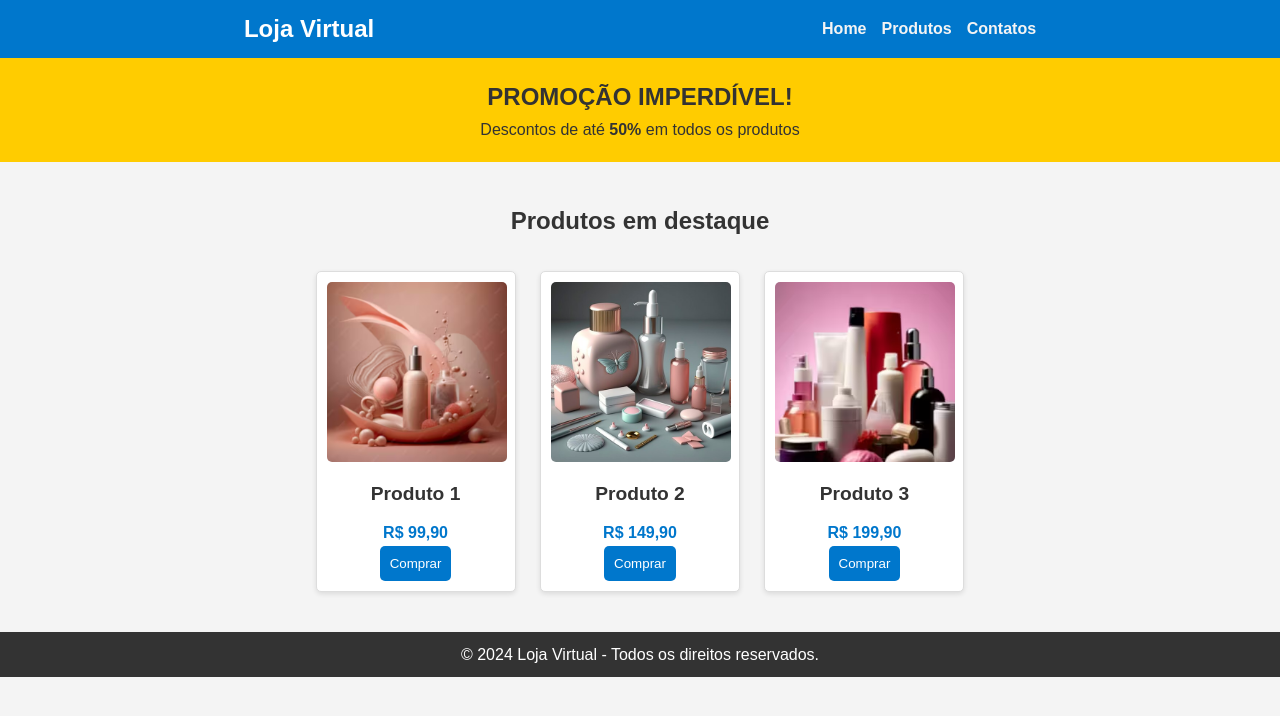
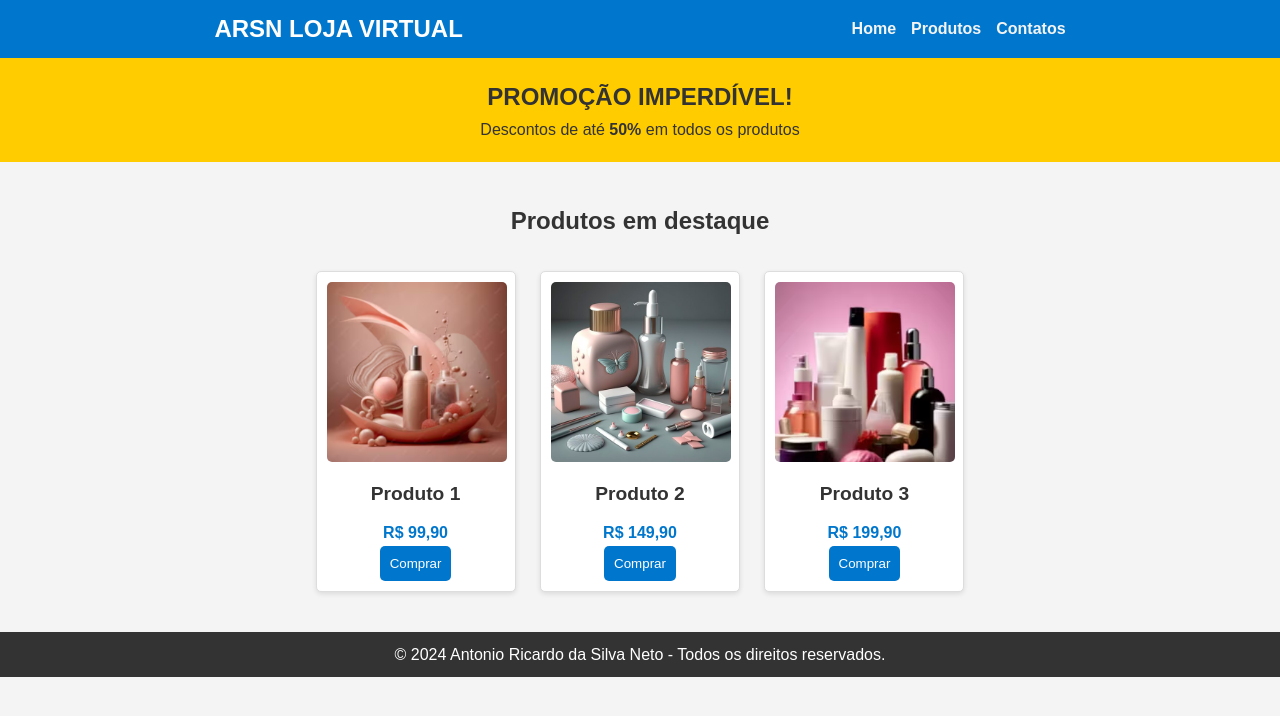
Before and after one commit to AntonioDev23/Primeiro-Projeto-Solo, a plain HTML site: page index.html in a window 1280 px wide. Drawn offline with Linux system fonts and the light colour scheme.

Commit message:
Atualização

```diff
--- a/index.html
+++ b/index.html
@@ -9,7 +9,7 @@
 <body>
     <header>
         <div class="logo">
-            <h1>Loja Virtual</h1>
+            <h1>ARSN LOJA VIRTUAL</h1>
         </div>
         <nav>
             <ul>
@@ -50,7 +50,7 @@
         </section>
     </main>
     <footer>
-            <p>&copy; 2024 Loja Virtual - Todos os direitos reservados. </p>
+            <p>&copy; 2024 Antonio Ricardo da Silva Neto - Todos os direitos reservados. </p>
     </footer>
 </body>
 </html>
```
